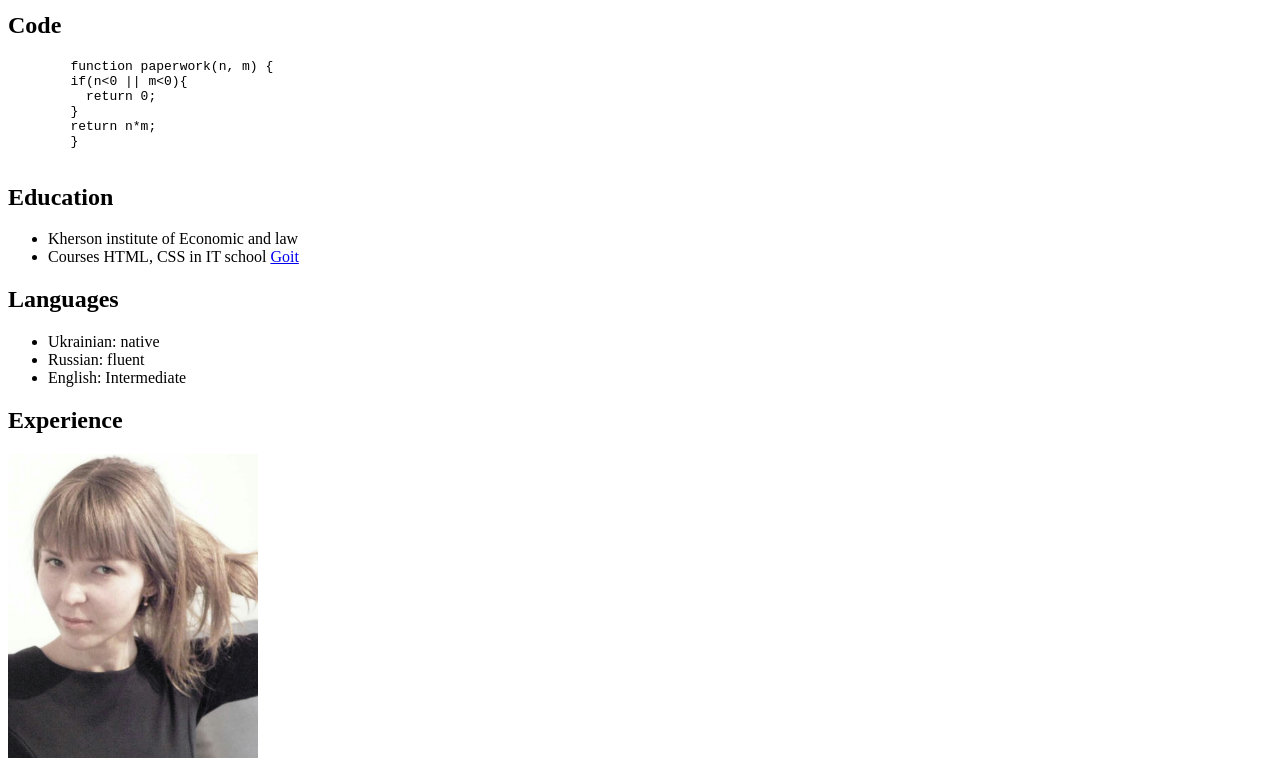
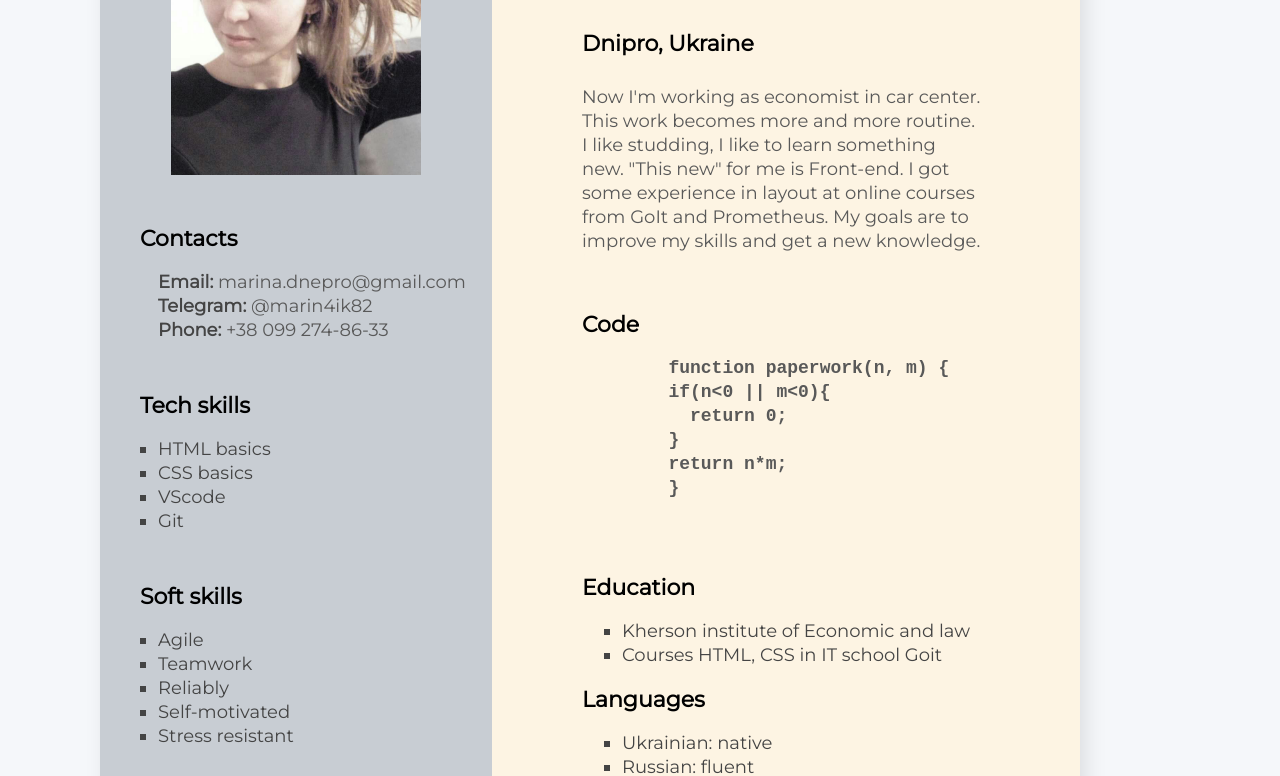
Before and after one commit to mdergunova/rsschool-cv, a plain HTML site: page index.html in a window 1280 px wide. Shown: the part 171-947 px from the top of the page. Drawn offline with Linux system fonts and the light colour scheme; the site is published under a folder, as on GitHub Pages, so addresses that start at the root find nothing.

Commit message:
docs: correct index file

```diff
--- a/index.html
+++ b/index.html
@@ -4,9 +4,9 @@
 <head>
   <meta charset="UTF-8">
   <meta http-equiv="X-UA-Compatible" content="IE=edge">
-  <meta name="viewport" content="width=device-width, initial-scale=1.0, maximum-scale=1.0, user-scalable=no">
+  <meta name="viewport" content="width=device-width, initial-scale=1.0">
   <title>Document</title>
-  <link rel="stylesheet" type="text/css" href="/css/style.css">
+  <link rel="stylesheet" type="text/css" href="./css/style.css">
   <link
     href="https://fonts.googleapis.com/css2?family=Montserrat&family=Raleway:wght@700&family=Roboto:wght@400;500;700;900&display=swap"
     rel="stylesheet">
```
